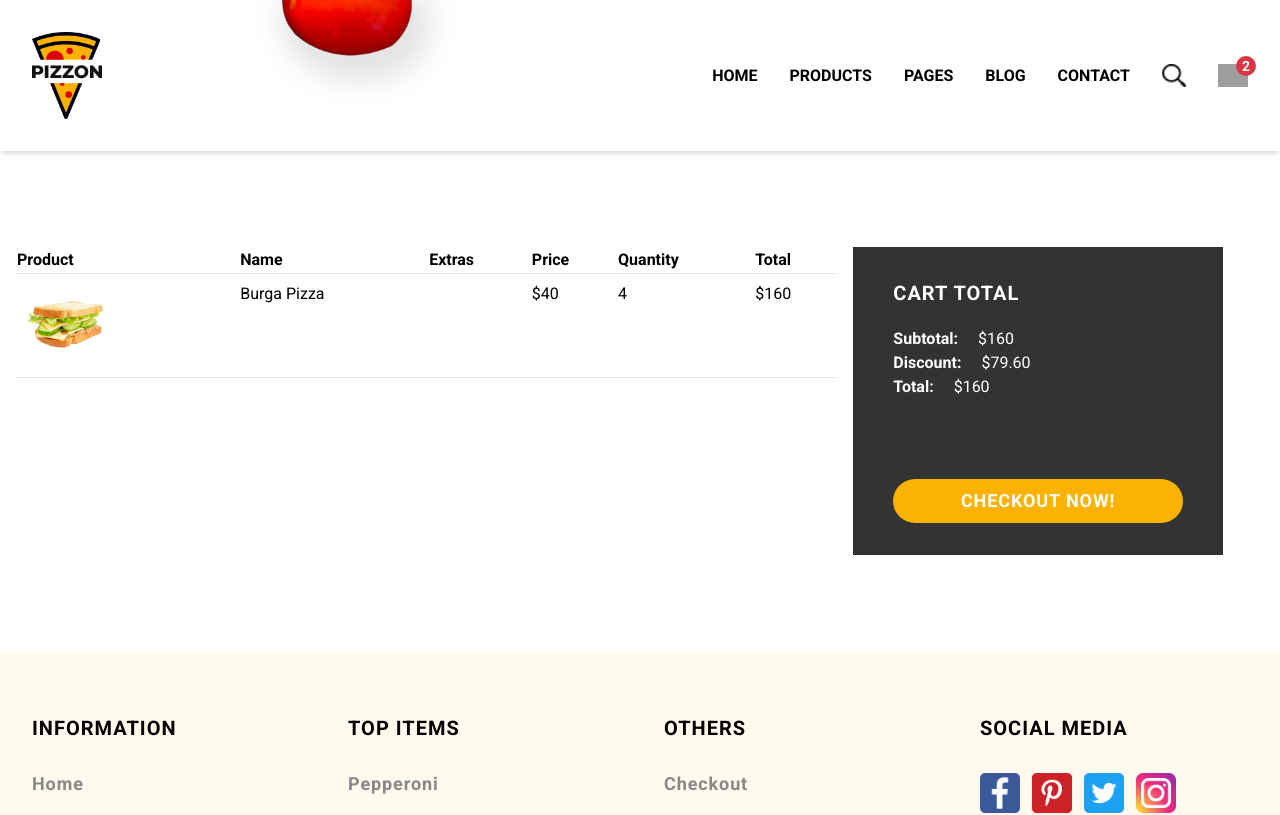
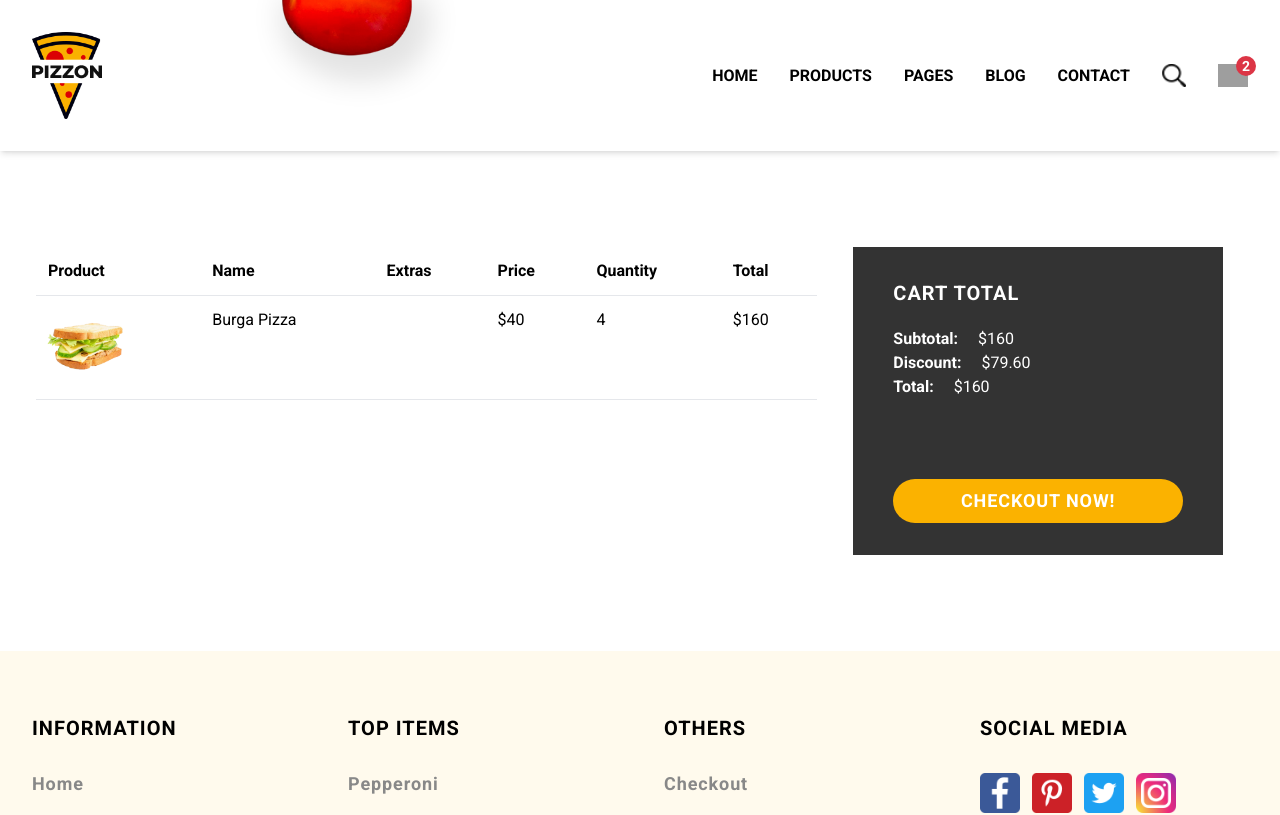
Before and after one commit to Pieta9221/Flit-Pizza-Ordering-Web-App, a Next.js app: page /cart in a window 1280 px wide. Shown: the top 815 px of the page. Built offline with nearby package versions, Linux system fonts and the light colour scheme; grey boxes are pictures that could not be loaded.

Commit message:
fixed table scroll

```diff
--- a/app/cart/page.jsx
+++ b/app/cart/page.jsx
@@ -76,16 +76,17 @@ function onApprove(data) {
   return (
     <div className="flex flex-col md:flex-row items-start mx-auto p-4 my-20 gap-4">
       <div className="md:w-2/3 w-full mb-4 md:mb-0">
-        <div className="overflow-auto">
-          <table className="w-full border-b border-gray-300 px-3">
+        <div className="overflow-auto px-5">
+          <table className="w-[100%] table-auto border-collapse border-b border-gray-300">
+
           <thead>
               <tr>
-                <th className="border-b text-left">Product</th>
-                <th className="border-b text-left">Name</th>
-                <th className="border-b text-left">Extras</th>
-                <th className="border-b text-left">Price</th>
-                <th className="border-b text-left">Quantity</th>
-                <th className="border-b text-left">Total</th>
+                <th className="border-b text-left p-3">Product</th>
+                <th className="border-b text-left p-3">Name</th>
+                <th className="border-b text-left p-3">Extras</th>
+                <th className="border-b text-left p-3">Price</th>
+                <th className="border-b text-left p-3">Quantity</th>
+                <th className="border-b text-left p-3">Total</th>
               </tr>
             </thead>
             <tbody>
@@ -93,11 +94,11 @@ function onApprove(data) {
                 <td className="border-b align-top">
                   <Image src="/burga-pizza.png" alt="pizza-icon" width={100} height={100} />
                 </td>
-                <td className="border-b pt-2 align-top">Burga Pizza</td>
-                <td className="border-b pt-2 align-top"></td>
-                <td className="border-b pt-2 align-top">$40</td>
-                <td className="border-b pt-2 align-top">4</td>
-                <td className="border-b pt-2 align-top">$160</td>
+                <td className="border-b p-3 whitespace-nowrap align-top">Burga Pizza</td>
+                <td className="border-b p-3 whitespace-nowrap align-top"></td>
+                <td className="border-b p-3 whitespace-nowrap align-top">$40</td>
+                <td className="border-b p-3 whitespace-nowrap align-top">4</td>
+                <td className="border-b p-3 whitespace-nowrap align-top">$160</td>
               </tr>
 
             </tbody>
--- a/app/globals.css
+++ b/app/globals.css
@@ -13,6 +13,6 @@
 
   *::-webkit-scrollbar-thumb {
     background-color: #E20202;
-    border-radius: 14px;
+    border-radius: 10px;
 
   }
```
